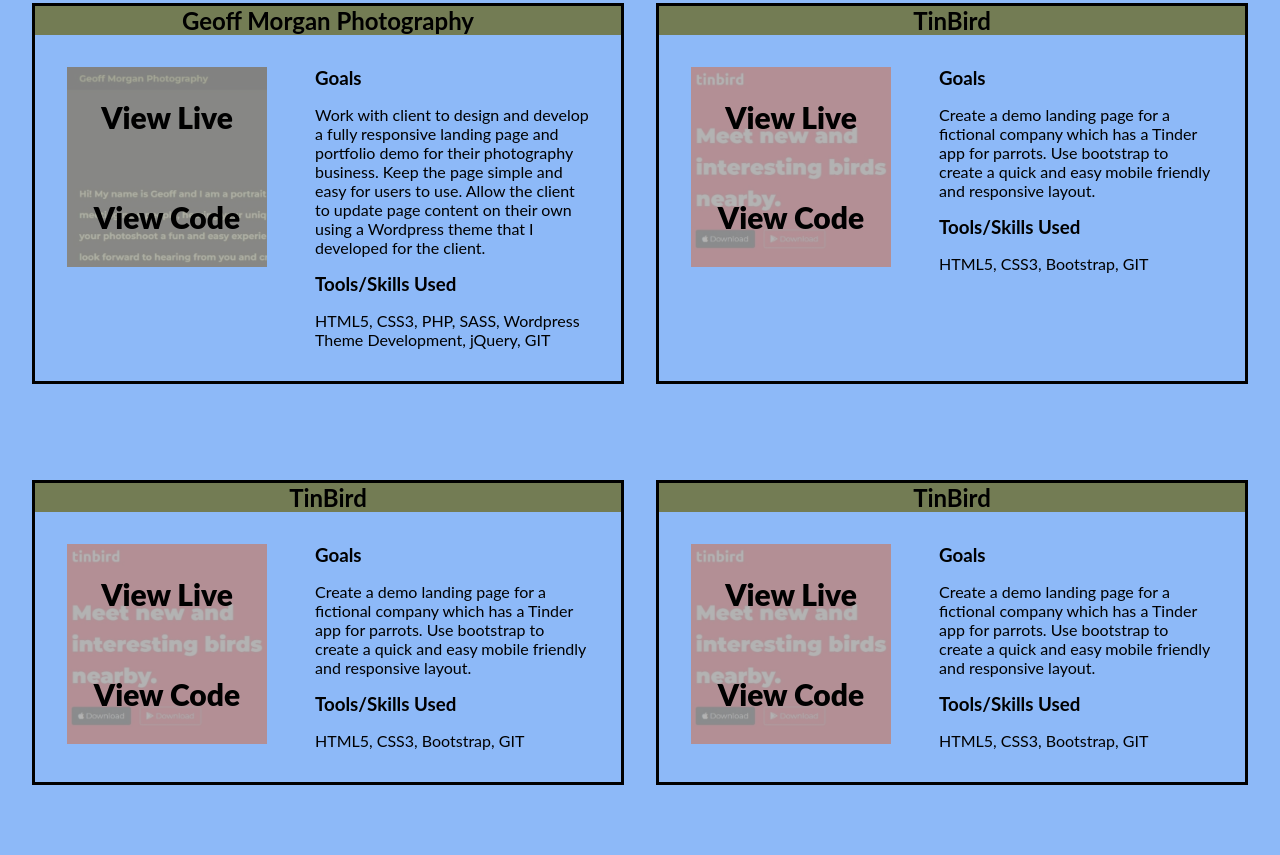
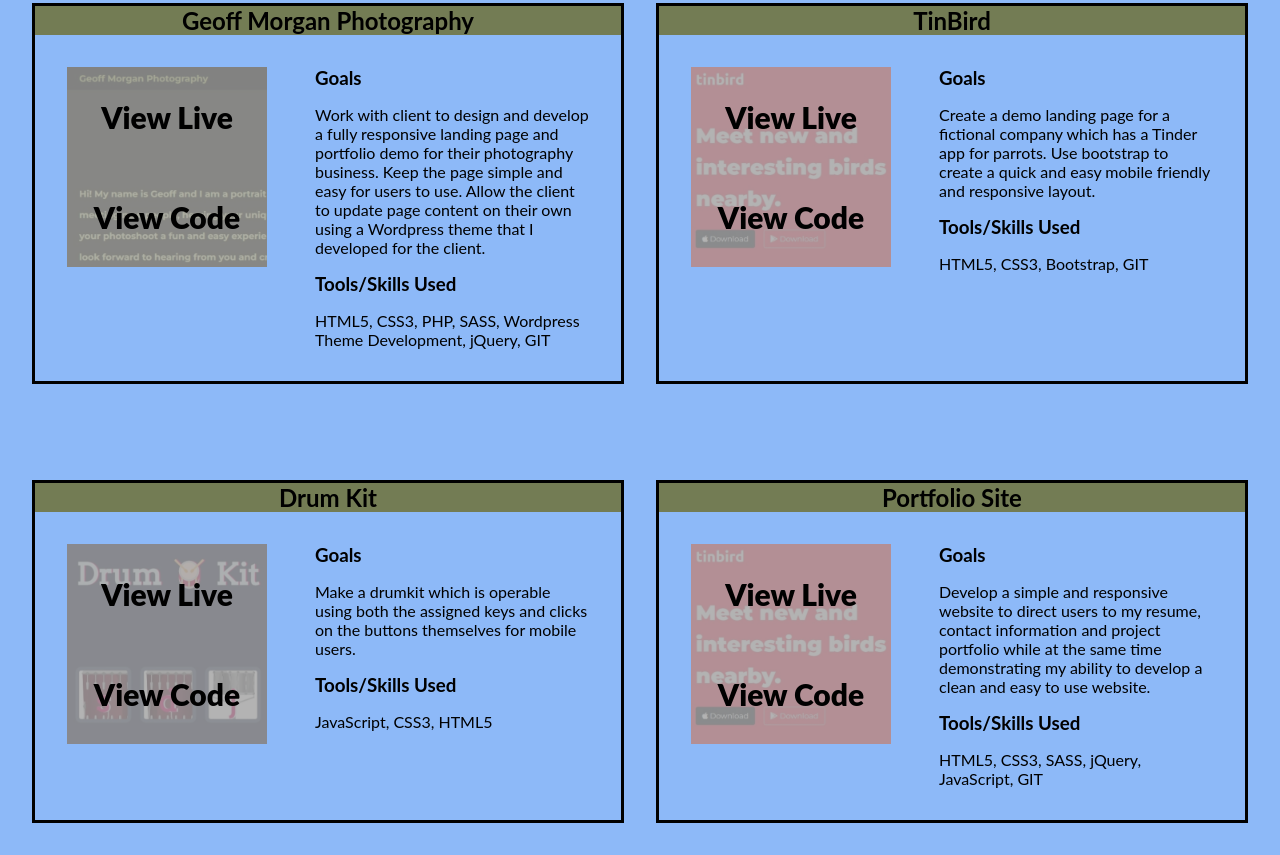
Before and after one commit to Garrett-J/Portfolio, a plain HTML site: page index.html in a window 1280 px wide. Shown: the part 880-1735 px from the top of the page. Before the commit the page ends 1697 px from the top, so only its background shows below. Drawn offline with nearby package versions, Linux system fonts and the light colour scheme; a web font is replaced by a local one.

Commit message:
added projects

```diff
--- a/index.html
+++ b/index.html
@@ -98,13 +98,13 @@
 
             <div class="project">
 
-                <h1 class="project-name">TinBird</h1>
+                <h1 class="project-name">Drum Kit</h1>
 
                 <div class="project-info">
                     <div class="project-info__container">
-                <img class="project-info__img" src="img/tinbirddemo500x500.jpeg" alt="">
-                <a href="https://garrett-j.github.io/TinBird/" class="project-info__live">View Live</a>
-                <a href="https://github.com/Garrett-J/TinBird" class="project-info__code">View Code</a>
+                <img class="project-info__img" src="img/drumkitdemo500x500.jpeg" alt="">
+                <a href="https://garrett-j.github.io/drum-kit/" class="project-info__live">View Live</a>
+                <a href="https://github.com/Garrett-J/drum-kit" class="project-info__code">View Code</a>
 
                 </div>
 
@@ -112,7 +112,7 @@
                 <h3 class="project-info__goalstitle">Goals</h3>
 
                 <p class="project-info__goalstext">
-                    Create a demo landing page for a fictional company which has a Tinder app for parrots. Use bootstrap to create a quick and easy mobile friendly and responsive layout.
+                    Make a drumkit which is operable using both the assigned keys and clicks on the buttons themselves for mobile users.
                 </p>
 
 
@@ -121,7 +121,7 @@
 
 
                     <p class="project-tools__list">
-                        HTML5, CSS3, Bootstrap, GIT
+                        JavaScript, CSS3, HTML5
                     </p>
                 </div>
             </div>
@@ -129,13 +129,13 @@
 
             <div class="project">
 
-                <h1 class="project-name">TinBird</h1>
+                <h1 class="project-name">Portfolio Site</h1>
 
                 <div class="project-info">
                     <div class="project-info__container">
                 <img class="project-info__img" src="img/tinbirddemo500x500.jpeg" alt="">
-                <a href="https://garrett-j.github.io/TinBird/" class="project-info__live">View Live</a>
-                <a href="https://github.com/Garrett-J/TinBird" class="project-info__code">View Code</a>
+                <a href="#intro" class="project-info__live">View Live</a>
+                <a href="https://github.com/Garrett-J/Portfolio" class="project-info__code">View Code</a>
 
                 </div>
 
@@ -143,7 +143,7 @@
                 <h3 class="project-info__goalstitle">Goals</h3>
 
                 <p class="project-info__goalstext">
-                    Create a demo landing page for a fictional company which has a Tinder app for parrots. Use bootstrap to create a quick and easy mobile friendly and responsive layout.
+                    Develop a simple and responsive website to direct users to my resume, contact information and project portfolio while at the same time demonstrating my ability to develop a clean and easy to use website.
                 </p>
 
 
@@ -152,7 +152,7 @@
 
 
                     <p class="project-tools__list">
-                        HTML5, CSS3, Bootstrap, GIT
+                        HTML5, CSS3, SASS, jQuery, JavaScript, GIT
                     </p>
                 </div>
             </div>
```
Also changed, not shown: img/drumkitdemo500x500.jpeg (added).
